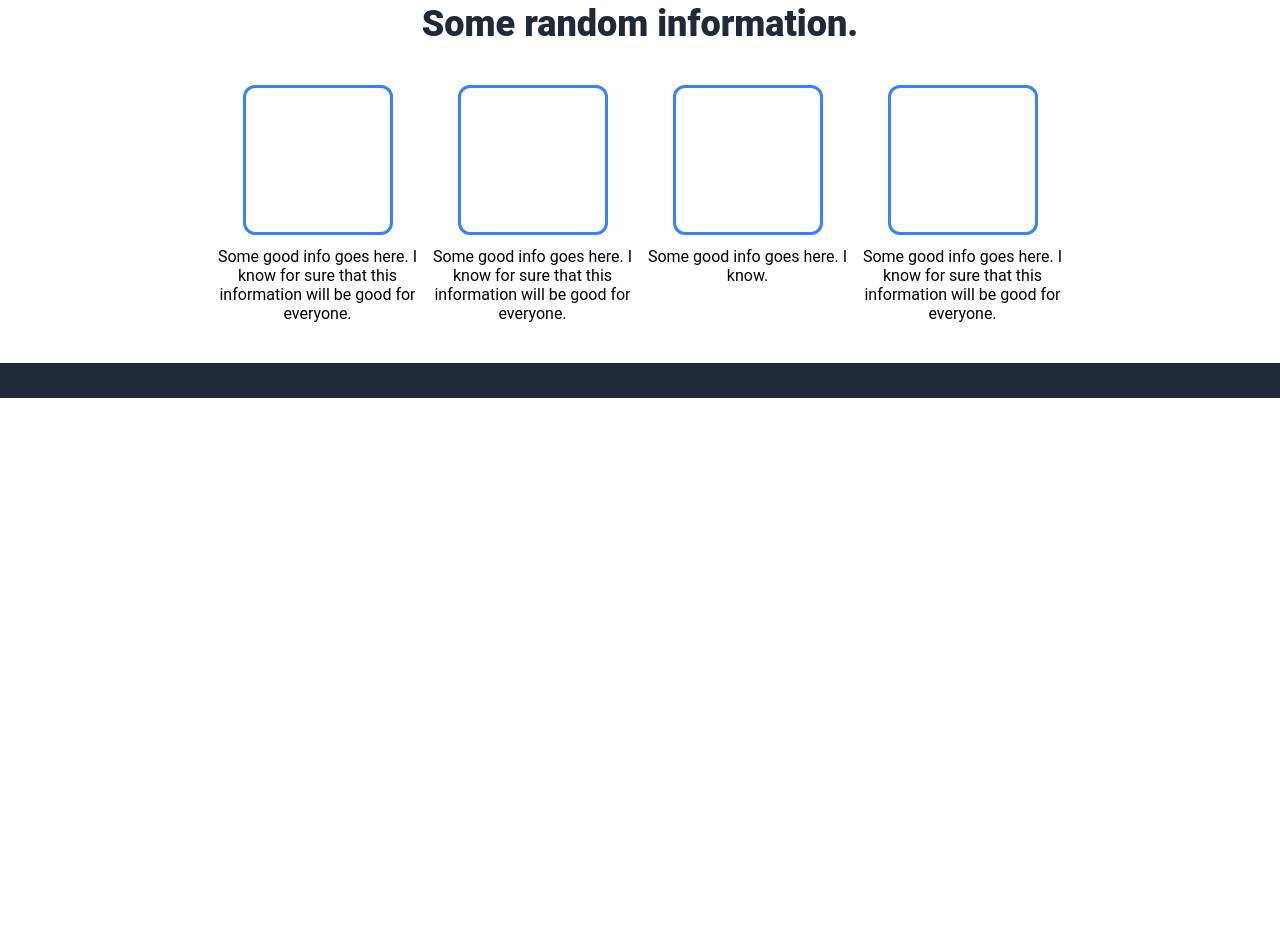
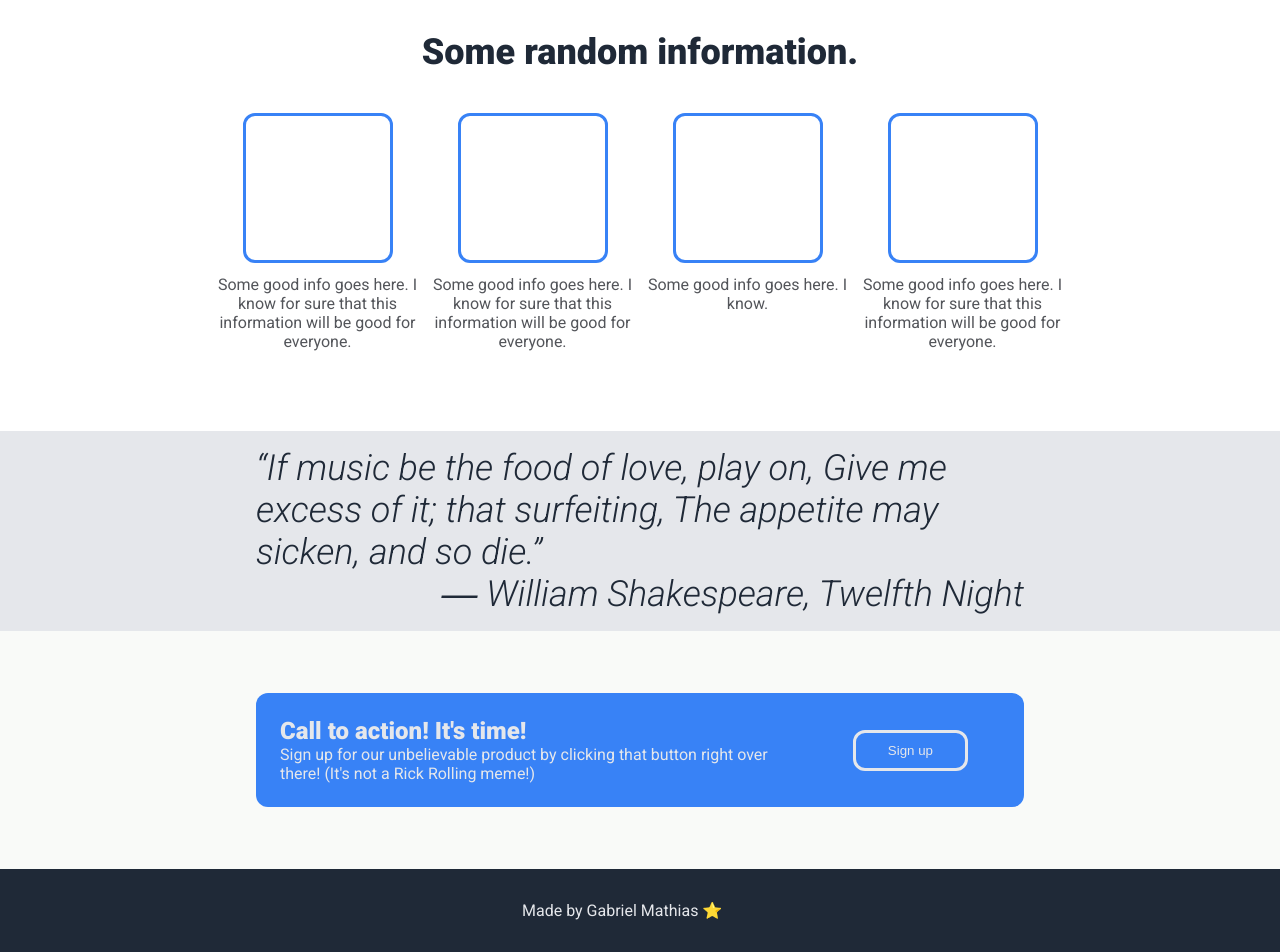
Before and after one commit to gablemathias/landing-page, a plain HTML site: page index.html in a window 1280 px wide. Shown: the part 402-1354 px from the top of the page. Before the commit the page ends 800 px from the top, so only its background shows below. Drawn offline with Linux system fonts and the light colour scheme.

Commit message:
add footer and formatting

```diff
--- a/index.html
+++ b/index.html
@@ -10,7 +10,7 @@
 <body>
     <div class="flex-wrapper">
         <ul class="header">
-            <li class="logo">Amazing Logo</li>
+            <li class="logo">Amazing Logo (Can't you see?)</li>
             <li class="header-link push"><a href="#">Important</a></li>
             <li class="header-link"><a href="#">Marvelous</a></li>
             <li class="header-link"><a href="https://www.youtube.com/watch?v=dQw4w9WgXcQ">Don't click</a></li>
@@ -29,14 +29,14 @@
                     </button>
                 </div>
                 <div class="hero-img">
-                    <img src="./img/camille-brodard-BAzX7APHhzw-unsplash.jpg">
+                    <img src="./img/jon-tyson-82ZEOTntP8g-unsplash.jpg">
                 </div>
             </div>
             <section>
                 <h1> Some random information. </h1>
                 <div class="section-ilustrations">
                 </div>
-                <div class="container">
+                <div class="container-box">
                     <div class="item">
                         <div class="box"></div>
                         <div class="text">
@@ -69,6 +69,32 @@
                     </div>
                 </div>
             </section>
+            <article class="inspo-quote">
+                <blockquote cite="http://www.worldwildlife.org/who/index.html">
+                    “If music be the food of love, play on,
+                    Give me excess of it; that surfeiting,
+                    The appetite may sicken, and so die.”
+                    <p> ― William Shakespeare, Twelfth Night </p>
+                    </blockquote>
+            </article>
+            <div class="container-signup">
+                <div class="item-signup">
+                    <div class="text-signup">
+                        <strong> Call to action! It's time! </strong>
+                        <p> Sign up for our unbelievable product by clicking that
+                            button right over there! (It's not a Rick Rolling meme!)
+                        </p>
+                    </div>
+                    <button class="item-button-signup">
+                        <div class="text-signup">
+                            Sign up
+                        </div>
+                </div>
+                    </button>
+            </div>
+            <footer>
+                Made by Gabriel Mathias &#11088
+            </footer>
         </main>
     </div>
 </body>
--- a/style.css
+++ b/style.css
@@ -1,6 +1,5 @@
 /* Roboto font */
-@import url('https://fonts.googleapis.com/css2?family=Lora&display=swap');
-
+@import url('https://fonts.googleapis.com/css2?family=Roboto:ital,wght@0,100;0,400;0,900;1,300&display=swap');
 /* Reset browser default */
 *, *::before, *::after{
     margin: 0;
@@ -63,6 +62,7 @@ ul{
     flex-wrap: 0;
     gap: 32px;
     justify-content: space-between;
+    align-items: center;
 }
 
 .main-content{
@@ -71,6 +71,12 @@ ul{
 
 .main-content h1{
     font-size: 48px;
+    font-weight: 900;
+    margin-bottom: 16px;
+}
+
+.main-content p{
+    margin: 12px 0;
 }
 
 .hero-img img{
@@ -112,10 +118,11 @@ section > h1{
     color: #1F2937;
 }
 
-.container{
+.container-box{
     display: flex;
     gap: 15px;
     align-items: flex-start;
+    margin-bottom: 5vh;
 }
 
 .item{
@@ -134,3 +141,77 @@ section > h1{
     border-radius: 12px;
     margin: 40px 0 12px;
 }
+
+.text{
+    color: #53555a;
+}
+
+.inspo-quote{
+    display: flex;
+    align-items: center;
+    justify-content: center;
+    background-color: #E5E7EB;
+    padding: 16px 20vw;
+}
+
+blockquote{
+    font-size: 36px;
+    font-weight: lighter;
+    font-style: italic;
+    color: #1F2937;
+}
+
+blockquote > p{
+    text-align: end;
+}
+
+.container-signup{
+    display: flex;
+    background-color: #F9FAF8;
+    align-items: center;
+    justify-content: center;
+    padding: 62px 20vw;
+    flex-direction: column;
+
+}
+.item-signup{
+    display: flex;
+    background-color: #3882F6;
+    border-radius: 12px;
+    max-width: 800px;
+    height: auto;
+    justify-content: space-evenly;
+    align-items: center;
+    padding: 24px;
+    gap: 32px;
+}
+
+.text-signup{
+    color: #E5E7EB;
+}
+
+.item-button-signup{
+    flex-shrink: 0;
+    color: #3882F6;
+    border: 3px solid #E5E7EB;
+    border-radius: 12px;
+    padding: 10px 32px;
+    background-color: #3882F6;
+    margin: 0 32px;
+}
+
+strong{
+    font-size: 24px;
+}
+
+.item-button-signup:hover{
+    opacity: 0.7;
+}
+
+footer{
+    margin: 0 auto;
+    width: 300px;
+    background-color: #1F2937;
+    color: #E5E7EB;
+    padding: 32px;
+}
```
Also changed, not shown: 1 other file.
